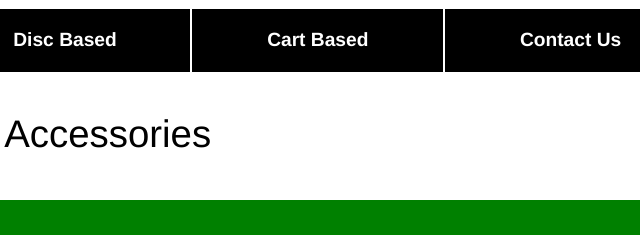
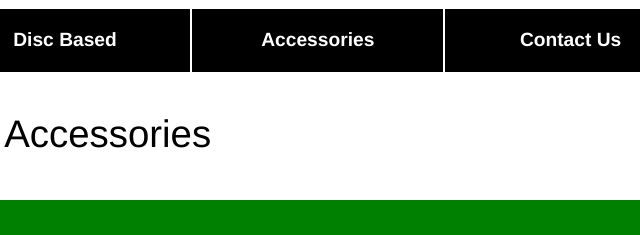
Before and after one commit to Danblack616/BlackVVGHOF, a plain HTML site: page accessories.htm in a window 1280 px wide. Shown: the top 235 px of the page, 575-1215 px from the left. Drawn offline with nearby package versions, Linux system fonts and the light colour scheme.

Commit message:
Update accessories.htm

```diff
--- a/accessories.htm
+++ b/accessories.htm
@@ -38,7 +38,7 @@ Tested: Feb 15, 2020; Passed on  Chrome browser
 				<li><a href="index.htm" >Home</a></li>
     			<li><a href="consoles.htm" >Consoles</a></li>
             	<li><a href="discbased.htm" >Disc Based</a></li>
-    			<li><a href="cartbased.htm">Cart Based</a></li>
+    			<li><a href="accessories.htm">Accessories</a></li>
     			<li><a href="contact.htm" >Contact Us</a></li>
     		</ul>
     	</nav>
```
